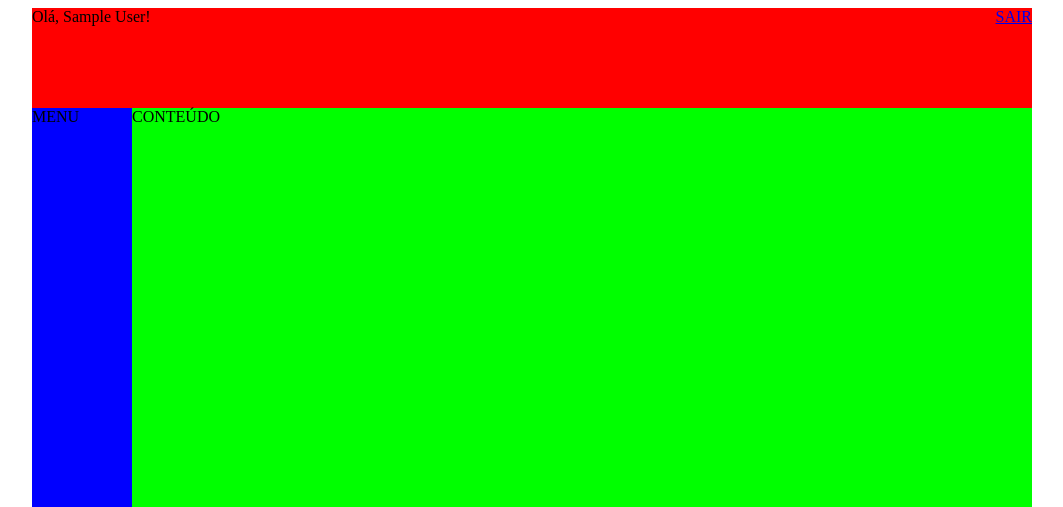
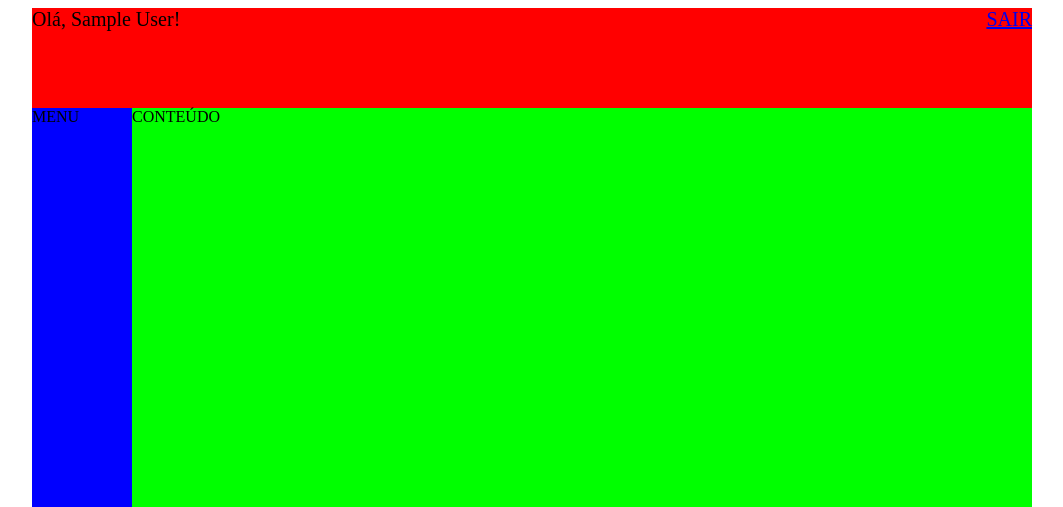
Before and after one commit to LorraineMglh/lorenlua, a PHP site: page /principal.php in a window 1280 px wide. Shown: the top 507 px of the page, without its empty margins (108-1171 px from the left). Run offline with PHP 8.4, Linux system fonts and the light colour scheme; the visitor is signed in with stand-in values (Sample User, id 1).

Commit message:
STYLEESSSS

```diff
--- a/principal.php
+++ b/principal.php
@@ -12,15 +12,15 @@
 </head>
 
 <body>
-    <div style = "width:1000px; margin: 0 auto;">
-        <div style = "width: 100%; min-height: 100px; background-color: red;">
+    <div style="width:1000px; margin: 0 auto;">
+        <div style="width: 100%; min-height: 100px; background-color: red; font-size: 20px;">
             <?php echo 'Olá, '.$_SESSION['nome'].'!';?>
-            <a href= "sair.php" style = "float: right">SAIR</a>
+            <a href="sair.php" style="float: right">SAIR</a>
         </div>
-        <div style = "width: 100px; background-color: blue; min-height: 400px; float: left">
+        <div style="width: 100px; background-color: blue; min-height: 400px; float: left">
             MENU
         </div>
-        <div style = "width: 900px; background-color: lime; min-height: 400px; float: left">
+        <div style="width: 900px; background-color: lime; min-height: 400px; float: left">
             CONTEÚDO
         </div>
     </div>
```
